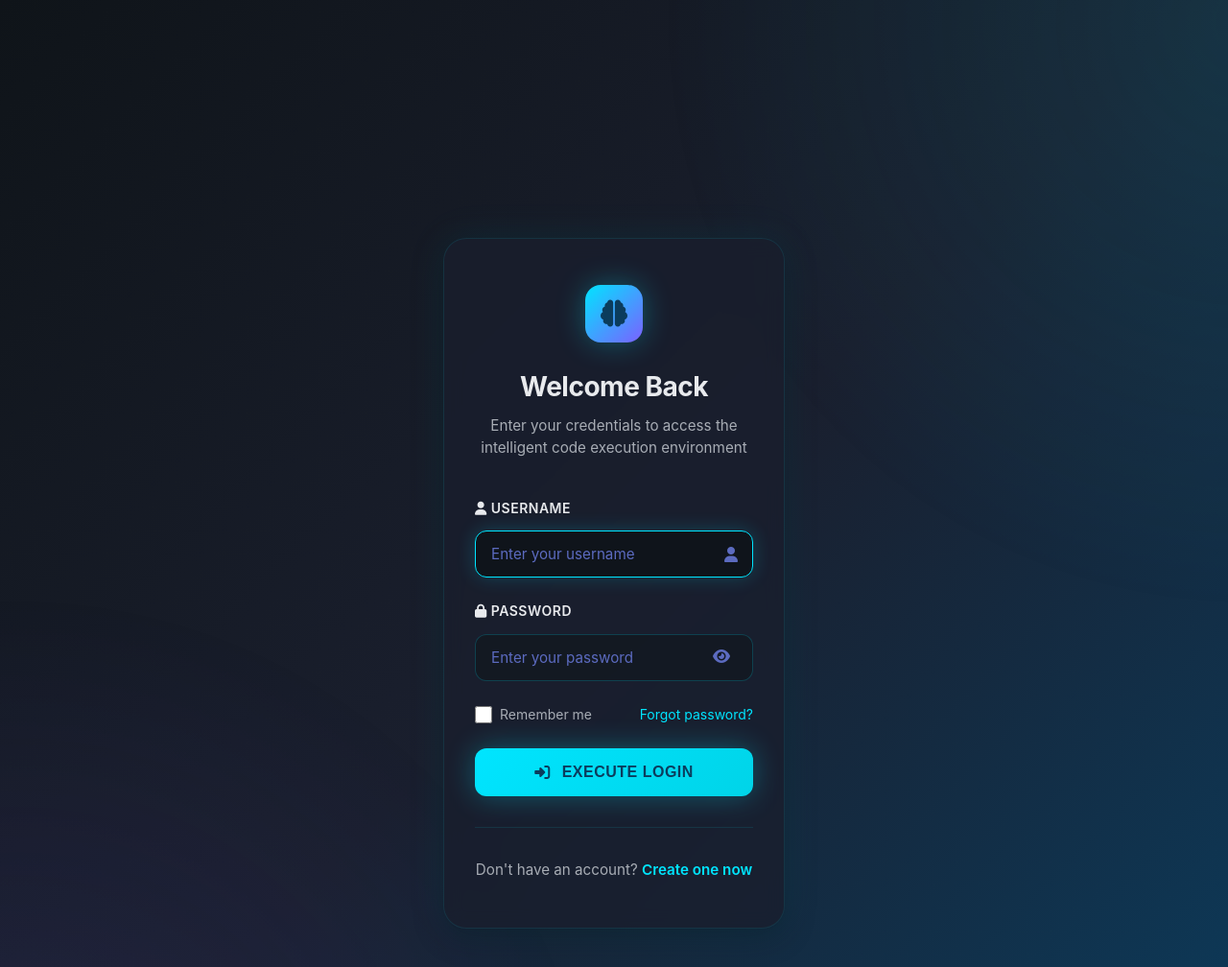
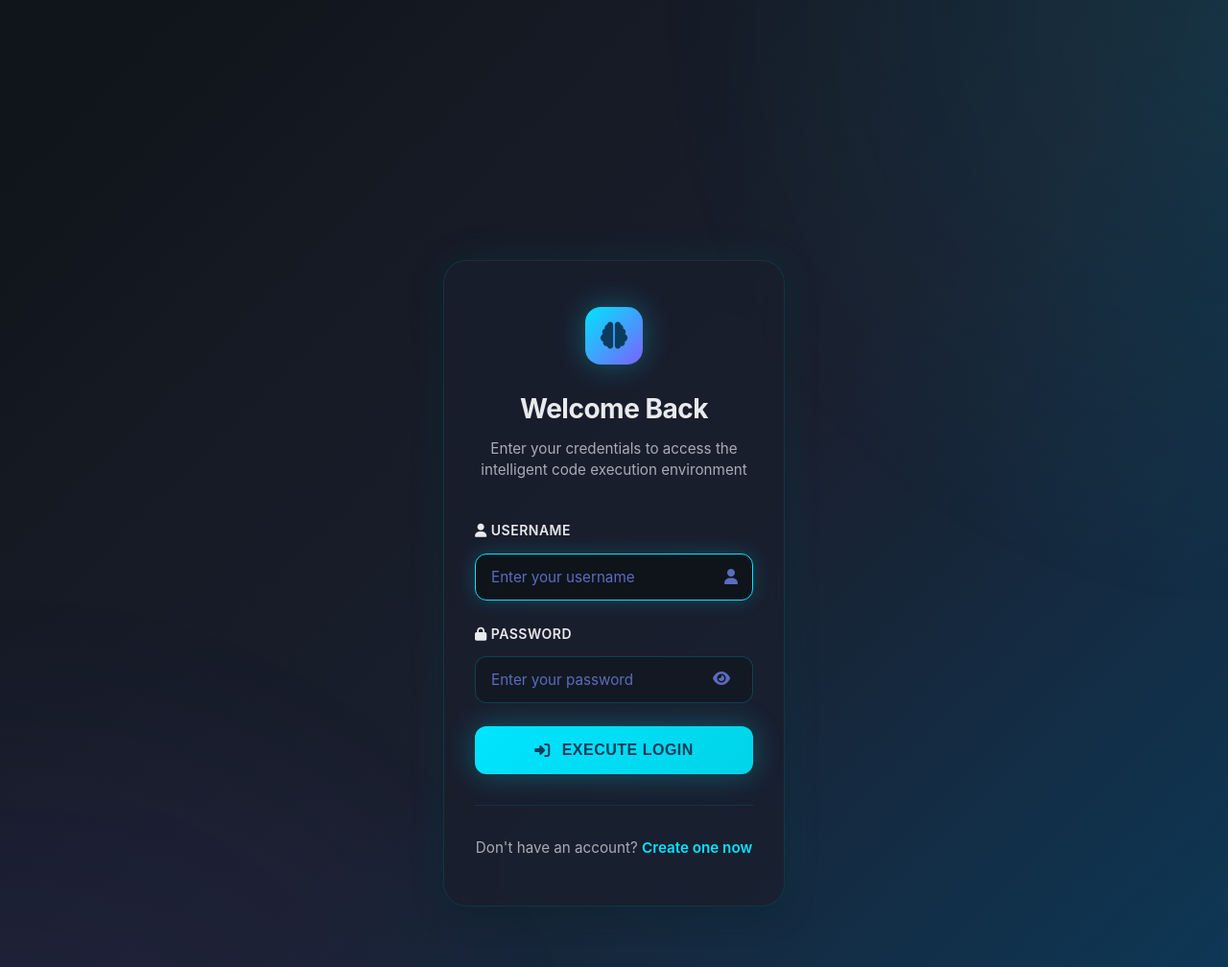
Before and after one commit to sakthimugupython/CodeEditor_Online, a Django app: page /accounts/login/ in a window 1280 px wide. Shown: the top 1008 px of the page at 96% size. Run offline with Django 4.2, Linux system fonts and the light colour scheme.

Commit message:
first commit

```diff
--- a/templates/accounts/login.html
+++ b/templates/accounts/login.html
@@ -419,14 +419,6 @@
                         </div>
                     </div>
 
-                    <div class="form-footer">
-                        <label class="remember-me">
-                            <input type="checkbox" class="checkbox-custom" name="remember">
-                            <span>Remember me</span>
-                        </label>
-                        <a href="#" class="forgot-password">Forgot password?</a>
-                    </div>
-
                     <button type="submit" class="btn-login">
                         <i class="fas fa-sign-in-alt"></i>
                         Execute Login
```
